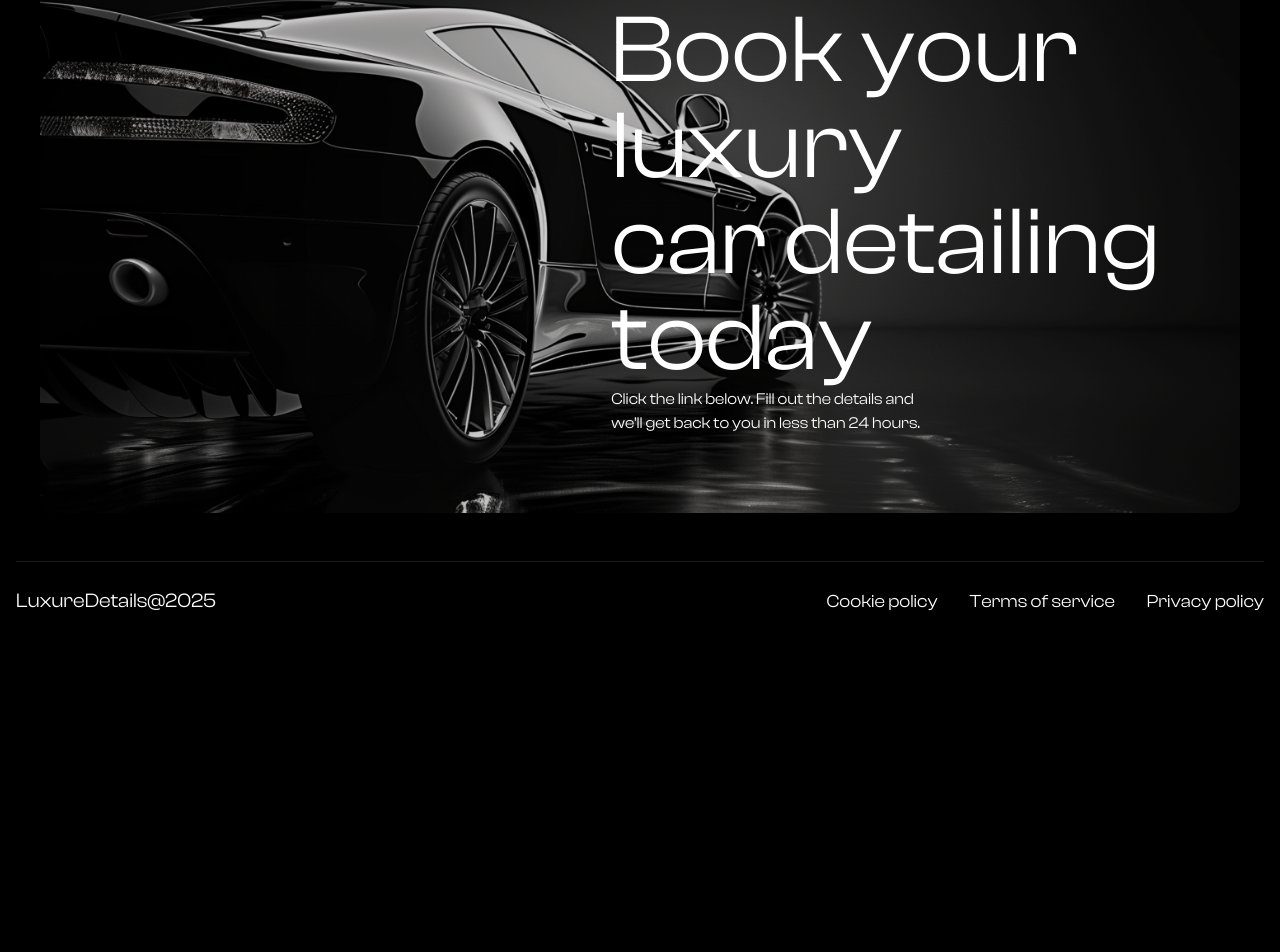
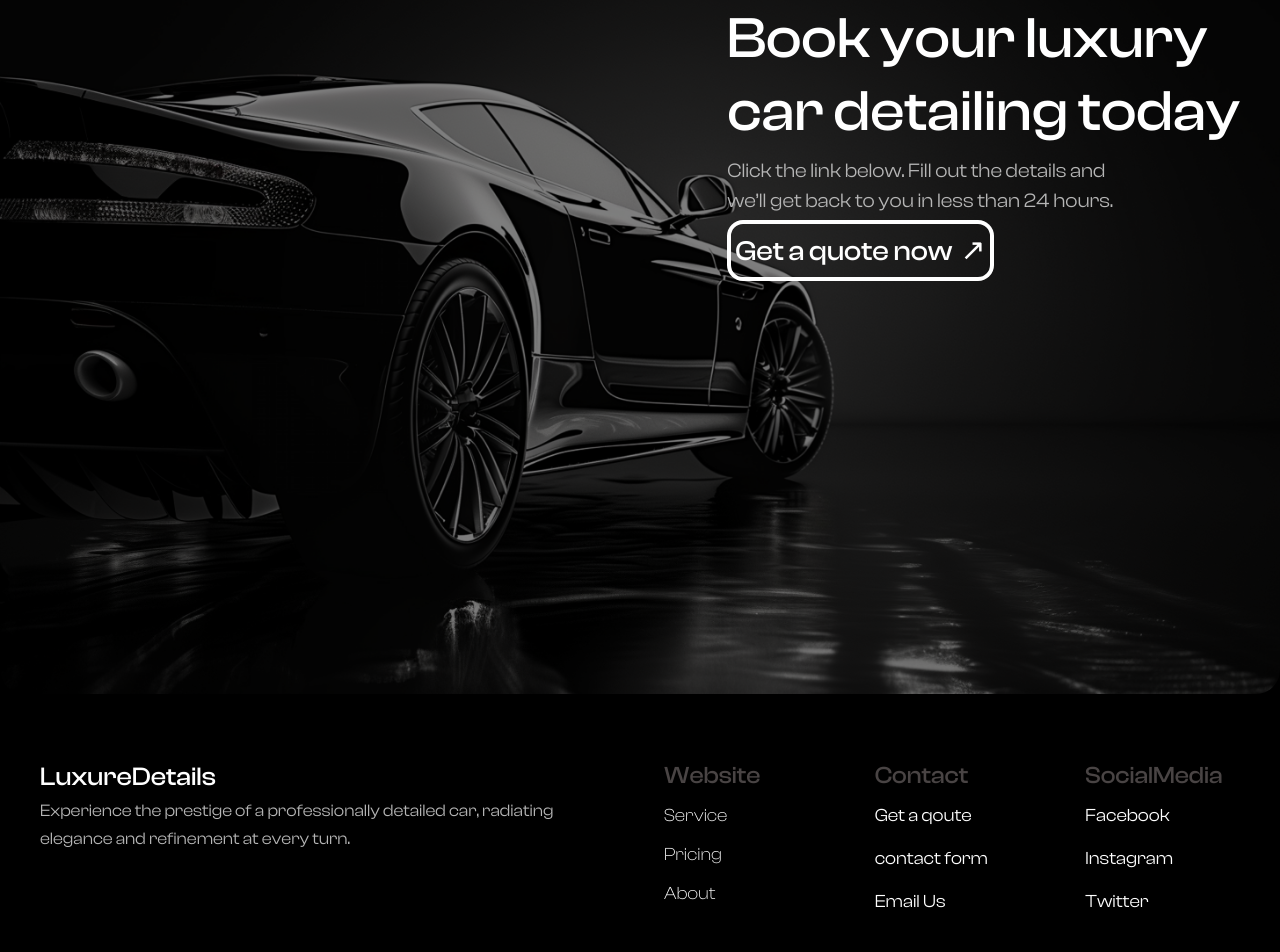
Before and after one commit to Sufyan-Ali7/car-detailing, a Next.js app: page / in a window 1280 px wide. Shown: the part 2600-3552 px from the top of the page. Before the commit the page ends 3240 px from the top, so only its background shows below. Built offline with nearby package versions, Linux system fonts and the light colour scheme.

Commit message:
complete landing page

```diff
--- a/app/globals.css
+++ b/app/globals.css
@@ -22,3 +22,17 @@
 body {
   font-family: var(--font-clash-display), sans-serif;
 }
+
+/* Hide scrollbars globally while preserving scroll behavior */
+* {
+  scrollbar-width: none; /* Firefox */
+}
+*::-webkit-scrollbar {
+  width: 0; /* Chrome, Safari */
+  height: 0;
+}
+
+/* Prevent accidental horizontal overflow causing unwanted scrollbars */
+html, body {
+  overflow-x: hidden;
+}
--- a/app/page.tsx
+++ b/app/page.tsx
@@ -120,23 +120,6 @@ export default function Home() {
                   className="w-full h-auto object-contain"
                   priority
                 />
-                {/* Reflection */}
-                <div className="absolute left-0 right-0 top-full translate-y-3 overflow-hidden pointer-events-none">
-                  <Image
-                    src="/car4.png"
-                    alt="Luxury car reflection"
-                    width={2000}
-                    height={1000}
-                    className="w-full h-auto object-contain scale-y-[-1] opacity-60"
-                    style={{
-                      maskImage:
-                        "linear-gradient(to bottom, rgba(0,0,0,0.55), rgba(0,0,0,0))",
-                      WebkitMaskImage:
-                        "linear-gradient(to bottom, rgba(0,0,0,0.55), rgba(0,0,0,0))",
-                    }}
-                    aria-hidden
-                  />
-                </div>
               </div>
             </div>
 
@@ -230,10 +213,10 @@ export default function Home() {
               </ul>
               <Link
                 href="/contact"
-                className="inline-flex items-center gap-2 text-white text-[18px] sm:text-[28px] mt-12 hover:text-white/70 transition"
+                className="inline-flex items-center  text-white text-[18px] sm:text-[28px] mt-12 hover:text-white/70 transition"
               >
                 Get a quote now{" "}
-                <span aria-hidden className="text-[34px] leading-none">
+                <span aria-hidden className="text-[28px] ml-2 leading-none">
                   ↗
                 </span>
               </Link>
@@ -241,53 +224,118 @@ export default function Home() {
           </div>
         </section>
 
-        <section className="relative w-[1200px] h-[550px] rounded-xl overflow-hidden mt-12 ">
-          {/* Background Image */}
-          <Image
-            src="/car2.png" // put your image in /public and rename
-            alt="Luxury Car"
-            layout="fill"
-            objectFit="cover"
-            priority
-          />
-
-          {/* Dark Overlay */}
-          <div className="absolute inset-0 bg-black/20"></div>
-
-          {/* Text Content */}
-          {/* <div className="relative z-10 flex items-center h-full ">
-            <div className="container mx-auto px-8 md:px-16 text-right">
-              <div className="w-3xl border text-center flex flex-col align-middle justify-start">
-                <h1 className="text-4xl md:text-6xl font-bold leading-tight text-white mb-6 border">
+        <section className="w-full flex justify-center mt-12  ">
+          <div className="relative w-[1400px]  ">
+            <Image
+              src="/car2.png"
+              alt="Luxury Car"
+              width={1400} // keep original image width
+              height={0} // auto height
+              className="w-full h-auto object-cover rounded-3xl"
+            />
+            <div className="absolute  inset-0 bg-black/50"></div>
+            <div className="absolute inset-0 flex items-start justify-end ">
+              <div className="p-10 text-white z-10 space-y-1 ">
+                <h2 className="text-[24px]  sm:text-[58px] font-medium leading-tight text-white mb-2 ">
                   Book your luxury <br /> car detailing today
-                </h1>
-                <div className="text-gray-300 max-w-lg ml-auto mb-6  flex justify-center">
-
-                    Click the link below. Fill out the details and <br />
-                    we’ll get back to you in less than 24 hours.
-
-                </div>
-                <a
-                  href="#quote"
-                  className="inline-flex items-center text-lg font-medium text-white hover:underline"
-                >
+                </h2>
+                <p className="text-[#b6b6b6] text-[14px] sm:text-[20px] ">
+                  Click the link below. Fill out the details and <br />
+                  we’ll get back to you in less than 24 hours.
+                </p>
+                <button className="text-[18px] sm:text-[28px] font-medium text-white  hover:underline inset-ring-4 inset-ring-white p-2 rounded-2xl">
                   Get a quote now
-                  <span className="ml-2">↗</span>
-                </a>
+                  <span className="ml-2 text-[20px] sm:text-[30px]">↗</span>
+                </button>
               </div>
-            </div>
-          </div> */}
-
-          <div className="p-10 text-white relative z-10 space-y-10  flex">
-            <div className="w-2/3"></div>
-
-            <div>
-            <h2 className="text-8xl">Book your luxury <br /> car detailing today</h2>
-            <p>Click the link below. Fill out the details and <br />
-            we’ll get back to you in less than 24 hours.</p>
             </div>
           </div>
         </section>
+        {/* footer */}
+        <section className="mt-12 p-4 ">
+          <div className="max-w-[1400px] w-full mx-auto px-4 sm:px-6 grid grid-cols-1 md:grid-cols-2 gap-12  ">
+            <div>
+              <h2 className="text-[26px] font-medium">LuxureDetails</h2>
+              <p className="text-[17px] text-[#b6b6b6] leading-relaxed">
+                {" "}
+                Experience the prestige of a professionally detailed car,
+                radiating elegance and refinement at every turn.
+              </p>
+            </div>
+        <div className="grid grid-cols-2   sm:grid-cols-3 gap-10 sm:gap-14  sm:place-items-start">
+              {/* website */}
+              <div className="space-y-2">
+                <h3 className="text-[24px] text-[#494444] font-medium">
+                  Website
+                </h3>
+                <ul className="space-y-3 text-[18px] font-light">
+                  <li>
+                    <Link href="/" className="hover:text-gray-300">
+                      Service
+                    </Link>
+                  </li>
+                  <li>
+                    <Link href="/" className="hover:text-gray-300">
+                      Pricing
+                    </Link>
+                  </li>
+                  <li>
+                    <Link href="/" className="hover:text-gray-300">
+                      About
+                    </Link>
+                  </li>
+                </ul>
+              </div>
+              {/* contact */}
+              <div className="space-y-2">
+                <h3 className="text-[24px] text-[#494444] font-medium">
+                  Contact
+                </h3>
+                <ul className="space-y-4 text-[18px] font-mono">
+                  <li>
+                    <Link href="/" className="hover:text-gray-300">
+                      Get a qoute
+                    </Link>
+                  </li>
+                  <li>
+                    <Link href="/" className="hover:text-gray-300">
+                      contact form
+                    </Link>
+                  </li>
+                  <li>
+                    <Link href="/" className="hover:text-gray-300">
+                      Email Us
+                    </Link>
+                  </li>
+                </ul>
+              </div>
+              {/* SocialMedia   */}
+              <div className="space-y-2">
+                <h3 className="text-[24px] text-[#494444] font-medium">
+                  SocialMedia
+                </h3>
+                <ul className="space-y-4 text-[18px] font-mono">
+                  <li>
+                    <Link href="/" className="hover:text-gray-300">
+                      Facebook
+                    </Link>
+                  </li>
+                  <li>
+                    <Link href="/" className="hover:text-gray-300">
+                      Instagram
+                    </Link>
+                  </li>
+                  <li>
+                    <Link href="/" className="hover:text-gray-300">
+                      Twitter
+                    </Link>
+                  </li>
+                </ul>
+              </div>
+            </div>
+          </div>
+        </section>
+        {/* end */}
       </div>
     </main>
   );
--- a/component/Footer.tsx
+++ b/component/Footer.tsx
@@ -3,7 +3,7 @@ import Link from 'next/link'
 const Footer = () => {
   return (
     <footer className='w-full px-4 mt-12 text-white'>
-      <div className='max-w-7xl mx-auto flex flex-col sm:flex-row items-start sm:items-center justify-between gap-4 sm:gap-6 py-6 border-t border-white/10'>
+      <div className='max-w-[1400px] mx-auto flex flex-col sm:flex-row items-start sm:items-center justify-between gap-4 sm:gap-6 py-6 border-t border-white/40'>
         <div className='text-[18px] sm:text-[20px]'>LuxureDetails@2025</div>
         <ul className='flex flex-col sm:flex-row gap-3 sm:gap-8'>
           <Link href='/'><li className='text-[16px] sm:text-[18px] hover:text-white/70 transition'>Cookie policy</li></Link>
```
